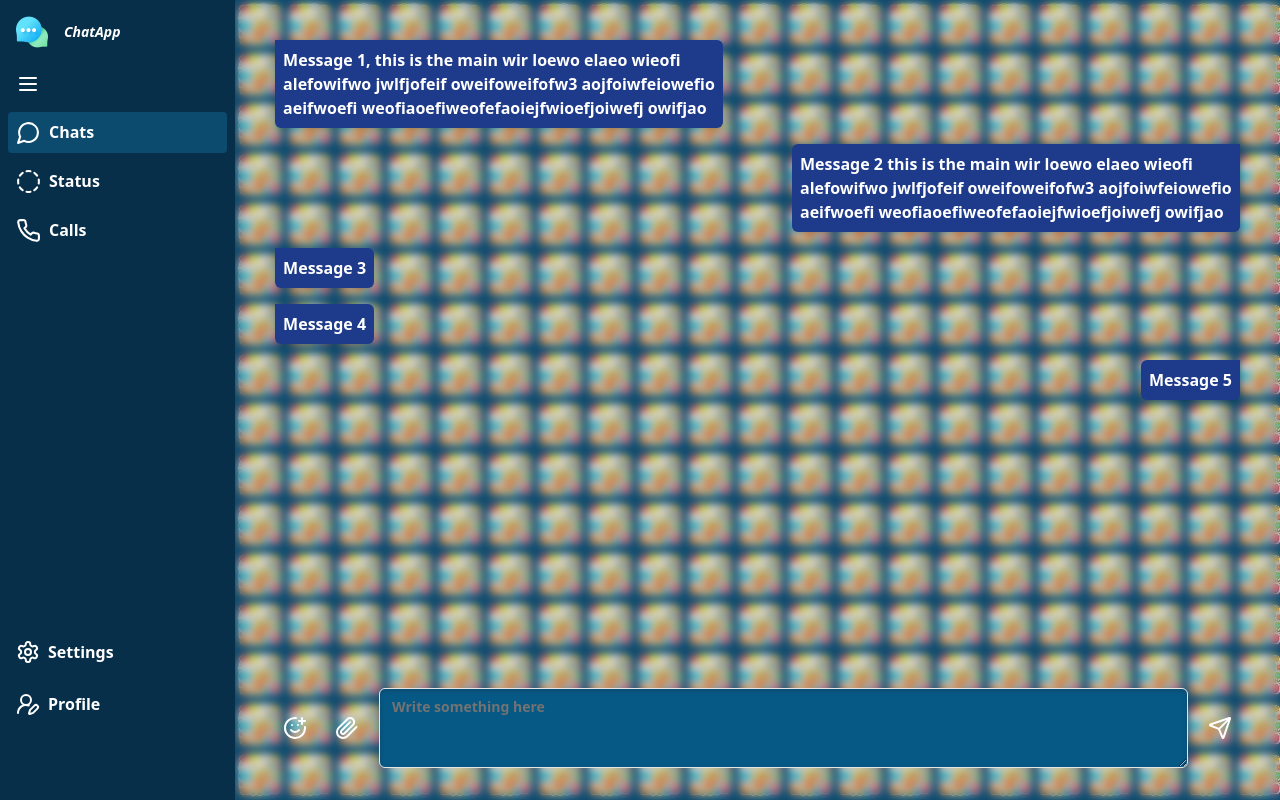
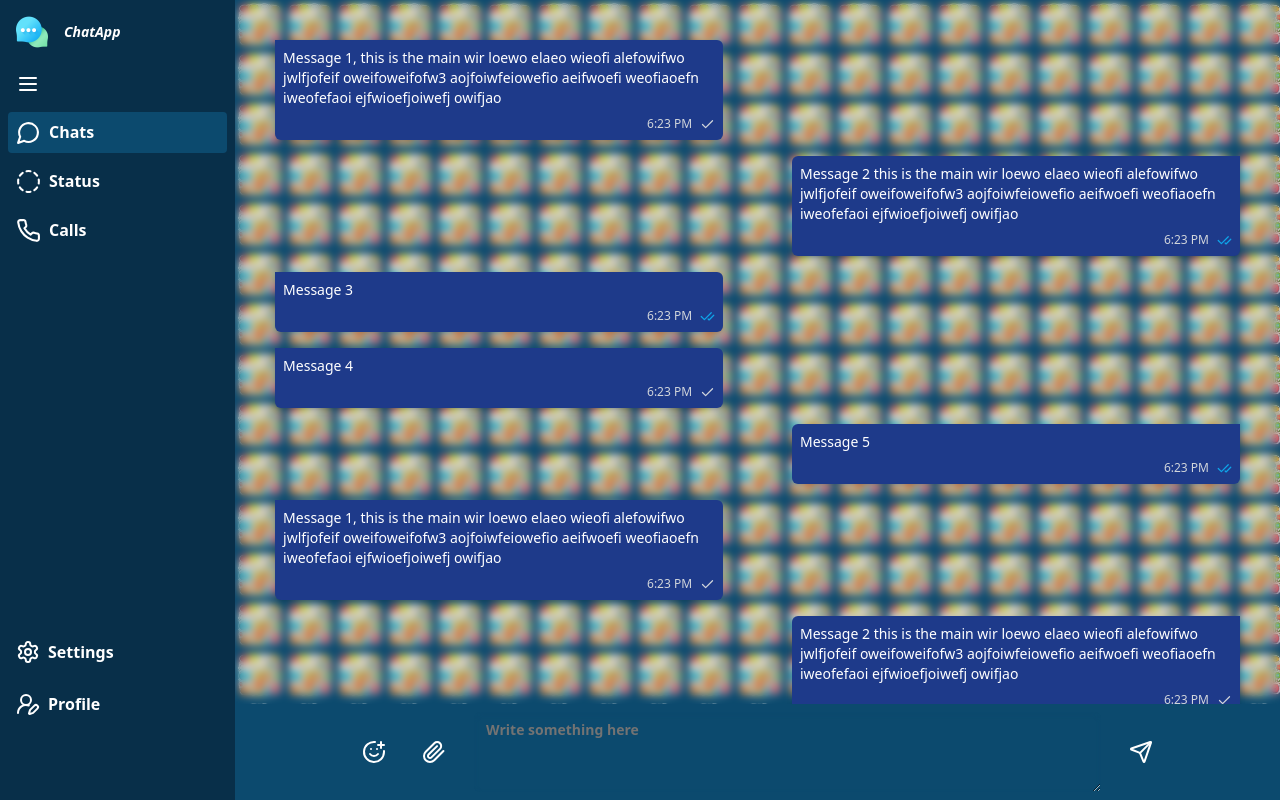
Before and after one commit to littlegod20/A-real-time-chat-app, a React (Vite) app: page /chats in a window 1280 px wide. Built offline with nearby package versions, Linux system fonts and the light colour scheme.

Commit message:
worked on the message bubble

```diff
--- a/src/components/common/Dashboard.tsx
+++ b/src/components/common/Dashboard.tsx
@@ -24,7 +24,7 @@
 
   return (
     <main
-      className={`hidden sm:block h-screen bg-sky-950 w-72 relative transition-all ${
+      className={`hidden sm:block h-screen bg-sky-950 w-72 relative z-50 transition-all ${
         isDashboard ? "" : "w-[70px]"
       }`}
     >
--- a/src/components/widgets/ChatInputs.tsx
+++ b/src/components/widgets/ChatInputs.tsx
@@ -4,20 +4,20 @@
 
 const ChatInputs = () => {
   return (
-    <section className="flex justify-center items-center space-x-3">
-      <div className="p-2 hover:bg-sky-900 hover:cursor-pointer transition-all duration-300 ease-in rounded-full">
+    <section className="flex justify-center items-center space-x-5 w-full">
+      <div className="sm:p-2 hover:bg-sky-950 hover:cursor-pointer transition-all duration-300 ease-in rounded-full">
         <SmilePlus />
       </div>
 
-      <div className="p-2 hover:bg-sky-900 hover:cursor-pointer transition-all duration-300 ease-in rounded-full">
+      <div className="sm:p-2 hover:bg-sky-950 hover:cursor-pointer transition-all duration-300 ease-in rounded-full">
         <Paperclip />
       </div>
       <Textarea
-        className="w-11/12 bg-sky-800 shadow-inner shadow-sky-900"
+        className="w-[60%] bg-sky-900 shadow-inner shadow-sky-900 border-0"
         placeholder="Write something here"
       />
 
-      <div className="p-2 hover:bg-sky-900 hover:cursor-pointer transition-all duration-300 ease-in rounded-full">
+      <div className="sm:p-2 hover:bg-sky-950 hover:cursor-pointer transition-all duration-300 ease-in rounded-full">
         <Send />
       </div>
     </section>
--- a/src/components/widgets/MessageBubble.tsx
+++ b/src/components/widgets/MessageBubble.tsx
@@ -1,17 +1,43 @@
+import { Check, CheckCheck } from "lucide-react";
+
 interface BubbleTypes {
   isSender: boolean;
   message: string;
+  date: Date;
+  isSeen: boolean;
 }
 
-const MessageBubble: React.FC<BubbleTypes> = ({ isSender, message }) => {
+const MessageBubble: React.FC<BubbleTypes> = ({
+  isSender,
+  message,
+  date,
+  isSeen,
+}) => {
   return (
     <div className={`flex ${isSender ? "justify-start" : "justify-end"} pb-4`}>
       <aside
-        className={`max-w-xs sm:max-w-md bg-blue-900 p-2 shadow-md ${
-          isSender ? "rounded-r-md rounded-bl-md" : "rounded-l-md rounded-br-md"
+        className={`max-w-xs sm:max-w-md w-3/4 sm:w-1/2 text-sm font-normal bg-blue-900  p-2 shadow-md ${
+          isSender
+            ? "rounded-r-md rounded-bl-md"
+            : "rounded-l-md rounded-br-md "
         }`}
       >
         {message}
+        <div
+          className={`w-full flex pt-2 justify-end
+           text-xs space-x-2 items-center`}
+        >
+          <p className="text-gray-300">{date.toLocaleTimeString().slice(3)}</p>
+          {isSeen ? (
+            <p>
+              <CheckCheck size={15} className="text-sky-500" />
+            </p>
+          ) : (
+            <p>
+              <Check size={15} className="text-gray-300" />
+            </p>
+          )}
+        </div>
       </aside>
     </div>
   );
--- a/src/pages/layouts/DashboardLayout.tsx
+++ b/src/pages/layouts/DashboardLayout.tsx
@@ -6,7 +6,7 @@
   return (
     <main className="flex bg-sky-900 text-white font-semibold">
       <Dashboard/>
-      <section className="w-full h-screen">
+      <section className="w-full relative">
         <Outlet/>
       </section>
     </main>
--- a/src/pages/user/ChatPage.tsx
+++ b/src/pages/user/ChatPage.tsx
@@ -2,48 +2,123 @@
 import decor from "../../assets/decor.png";
 import ChatInputs from "@/components/widgets/ChatInputs";
 
-
 const temporaryData = [
   {
     message:
-      "Message 1, this is the main wir loewo elaeo wieofi alefowifwo jwlfjofeif oweifoweifofw3 aojfoiwfeiowefio aeifwoefi weofiaoefiweofefaoiejfwioefjoiwefj owifjao",
+      "Message 1, this is the main wir loewo elaeo wieofi alefowifwo jwlfjofeif oweifoweifofw3 aojfoiwfeiowefio aeifwoefi weofiaoefn iweofefaoi ejfwioefjoiwefj owifjao",
     isSender: true,
+    date: new Date(),
+    isSeen: false,
   },
   {
     message:
-      "Message 2 this is the main wir loewo elaeo wieofi alefowifwo jwlfjofeif oweifoweifofw3 aojfoiwfeiowefio aeifwoefi weofiaoefiweofefaoiejfwioefjoiwefj owifjao",
+      "Message 2 this is the main wir loewo elaeo wieofi alefowifwo jwlfjofeif oweifoweifofw3 aojfoiwfeiowefio aeifwoefi weofiaoefn iweofefaoi ejfwioefjoiwefj owifjao",
     isSender: false,
+    date: new Date(),
+    isSeen: true,
   },
   {
     message: "Message 3",
     isSender: true,
+    date: new Date(),
+    isSeen: true,
   },
   {
     message: "Message 4",
     isSender: true,
+    date: new Date(),
+    isSeen: false,
   },
   {
     message: "Message 5",
     isSender: false,
+    date: new Date(),
+    isSeen: true,
+  },
+  {
+    message:
+      "Message 1, this is the main wir loewo elaeo wieofi alefowifwo jwlfjofeif oweifoweifofw3 aojfoiwfeiowefio aeifwoefi weofiaoefn iweofefaoi ejfwioefjoiwefj owifjao",
+    isSender: true,
+    date: new Date(),
+    isSeen: false,
+  },
+  {
+    message:
+      "Message 2 this is the main wir loewo elaeo wieofi alefowifwo jwlfjofeif oweifoweifofw3 aojfoiwfeiowefio aeifwoefi weofiaoefn iweofefaoi ejfwioefjoiwefj owifjao",
+    isSender: false,
+    date: new Date(),
+    isSeen: false,
+  },
+  {
+    message: "Message 3",
+    isSender: true,
+    date: new Date(),
+    isSeen: false,
+  },
+  {
+    message: "Message 4",
+    isSender: true,
+    date: new Date(),
+    isSeen: false,
+  },
+  {
+    message: "Message 5",
+    isSender: false,
+    date: new Date(),
+    isSeen: false,
+  },
+  {
+    message:
+      "Message 1, this is the main wir loewo elaeo wieofi alefowifwo jwlfjofeif oweifoweifofw3 aojfoiwfeiowefio aeifwoefi weofiaoefn iweofefaoi ejfwioefjoiwefj owifjao",
+    isSender: true,
+    date: new Date(),
+    isSeen: false,
+  },
+  {
+    message:
+      "Message 2 this is the main wir loewo elaeo wieofi alefowifwo jwlfjofeif oweifoweifofw3 aojfoiwfeiowefio aeifwoefi weofiaoefn iweofefaoi ejfwioefjoiwefj owifjao",
+    isSender: false,
+    date: new Date(),
+    isSeen: false,
+  },
+  {
+    message: "Message 3",
+    isSender: true,
+    date: new Date(),
+    isSeen: false,
+  },
+  {
+    message: "Message 4",
+    isSender: true,
+    date: new Date(),
+    isSeen: false,
+  },
+  {
+    message: "Message 5",
+    isSender: false,
+    date: new Date(),
+    isSeen: false,
   },
 ];
 
 const ChatPage = () => {
   return (
     <main
-      className="w-full h-full bg-repeat"
+      className="w-full h-screen bg-repeat relative"
       style={{ backgroundImage: `url('${decor}')`, backgroundSize: "50px" }}
     >
-      <div className="w-full h-full backdrop-blur-sm sm:p-10 p-5">
-        <section className="h-[90%]">
-          {temporaryData.map((item)=>(
-            <MessageBubble isSender={item.isSender} message={item.message} />
+      <div className="w-full backdrop-blur-sm sm:p-10 p-5 h-[88%] overflow-scroll ">
+        <section className="h-full" >
+          {temporaryData.map((item) => (
+            <MessageBubble isSender={item.isSender} message={item.message} isSeen={item.isSeen} date={item.date} />
           ))}
         </section>
 
         {/* textarea, sendbutton and emojis and upload buttons */}
-        <ChatInputs/>
       </div>
+        <div className="w-full bg-sky-900  flex items-center h-[12%]">
+          <ChatInputs />
+        </div>
     </main>
   );
 };
```
